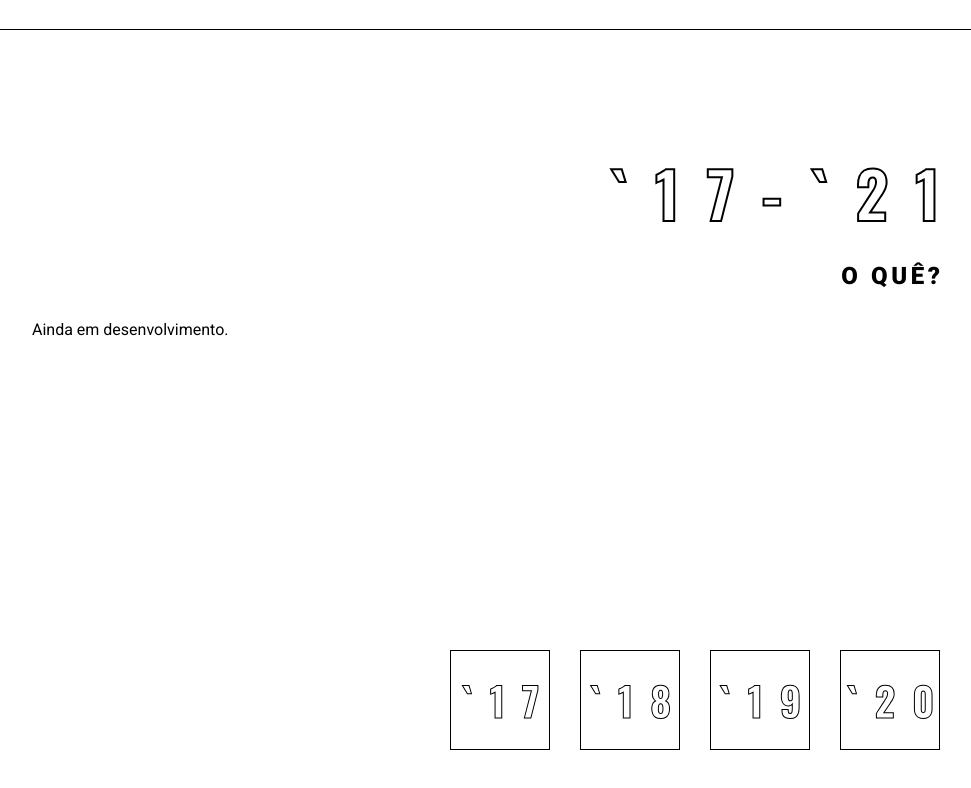
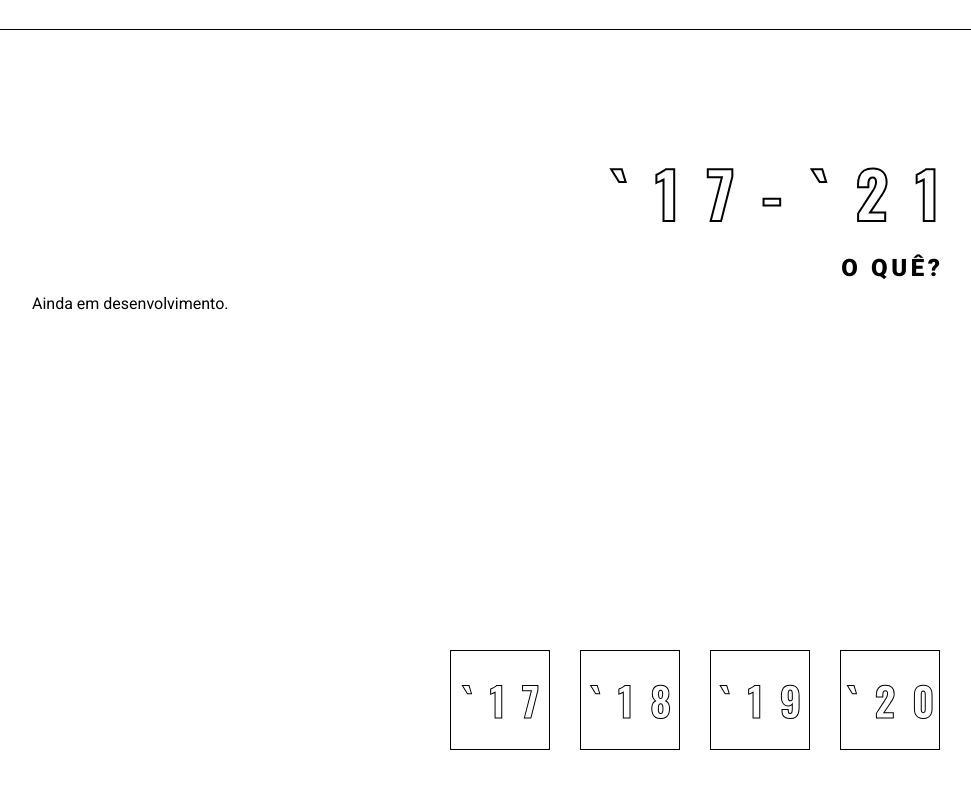
Before and after one commit to Duoliver/my-highschool-in-music, a React (Create React App) app: page / in a window 1280 px wide. Shown: the part 770-1558 px from the top of the page, without its empty margins (170-1141 px from the left). Built offline with nearby package versions, Linux system fonts and the light colour scheme.

Commit message:
feat(typography-fix): fix margins

```diff
--- a/src/components/atoms/typography/Text/styles.scss
+++ b/src/components/atoms/typography/Text/styles.scss
@@ -15,17 +15,5 @@
 
   &.text-margin {
     margin-bottom: 15px;
-
-    .title-one + & {
-      margin-bottom: 40px;
-    }
-
-    .title-two + & {
-      margin-bottom: 30px;
-    }
-
-    .title-three + & {
-      margin-bottom: 20px;
-    }
   }
 }
--- a/src/components/atoms/typography/TitleOne/styles.scss
+++ b/src/components/atoms/typography/TitleOne/styles.scss
@@ -27,8 +27,4 @@
   &.break-word {
     word-break: break-all;
   }
-
-  &.text-margin {
-    margin-bottom: 40px;
-  }
 }
--- a/src/components/atoms/typography/TitleThree/styles.scss
+++ b/src/components/atoms/typography/TitleThree/styles.scss
@@ -9,8 +9,4 @@
   letter-spacing: 0.15em;
   color: black;
   margin-right: -0.15em;
-
-  &.text-margin {
-    margin-bottom: 20px;
-  }
 }
--- a/src/components/atoms/typography/TitleTwo/styles.scss
+++ b/src/components/atoms/typography/TitleTwo/styles.scss
@@ -10,10 +10,6 @@
   color: black;
   margin-right: -0.15em;
 
-  &.text-margin {
-    margin-bottom: 30px;
-  }
-
   &.uppercase {
     text-transform: uppercase;
   }
--- a/src/index.scss
+++ b/src/index.scss
@@ -24,6 +24,24 @@ main {
   }
 }
 
+.text-margin {
+  &.title-one + * {
+    margin-top: 32px;
+  }
+
+  &.title-two + * {
+    margin-top: 12px;
+  }
+
+  &.title-three + * {
+    margin-top: 10px;
+  }
+
+  &.text + * {
+    margin-top: 6px;
+  }
+}
+
 .content {
   max-width: 1000px;
   width: 100%;
```
